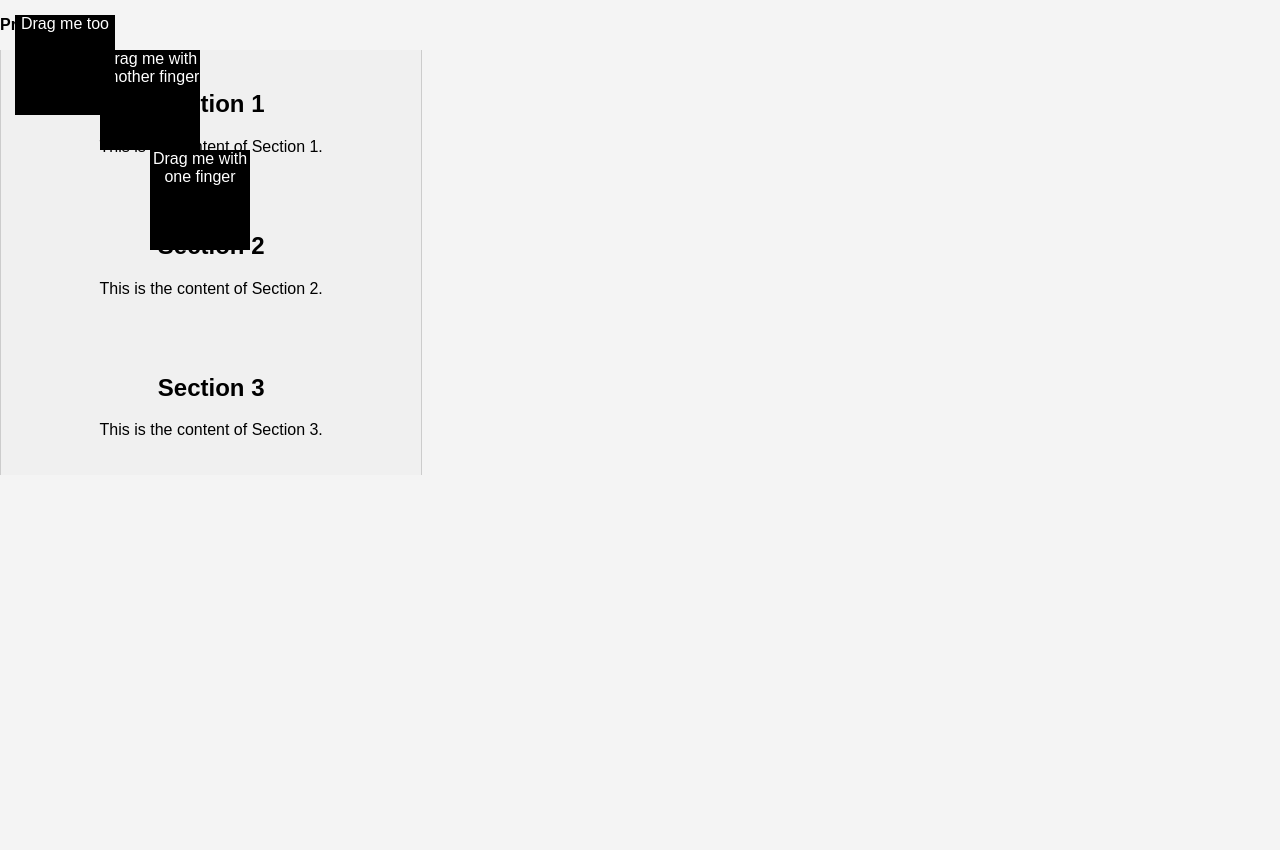
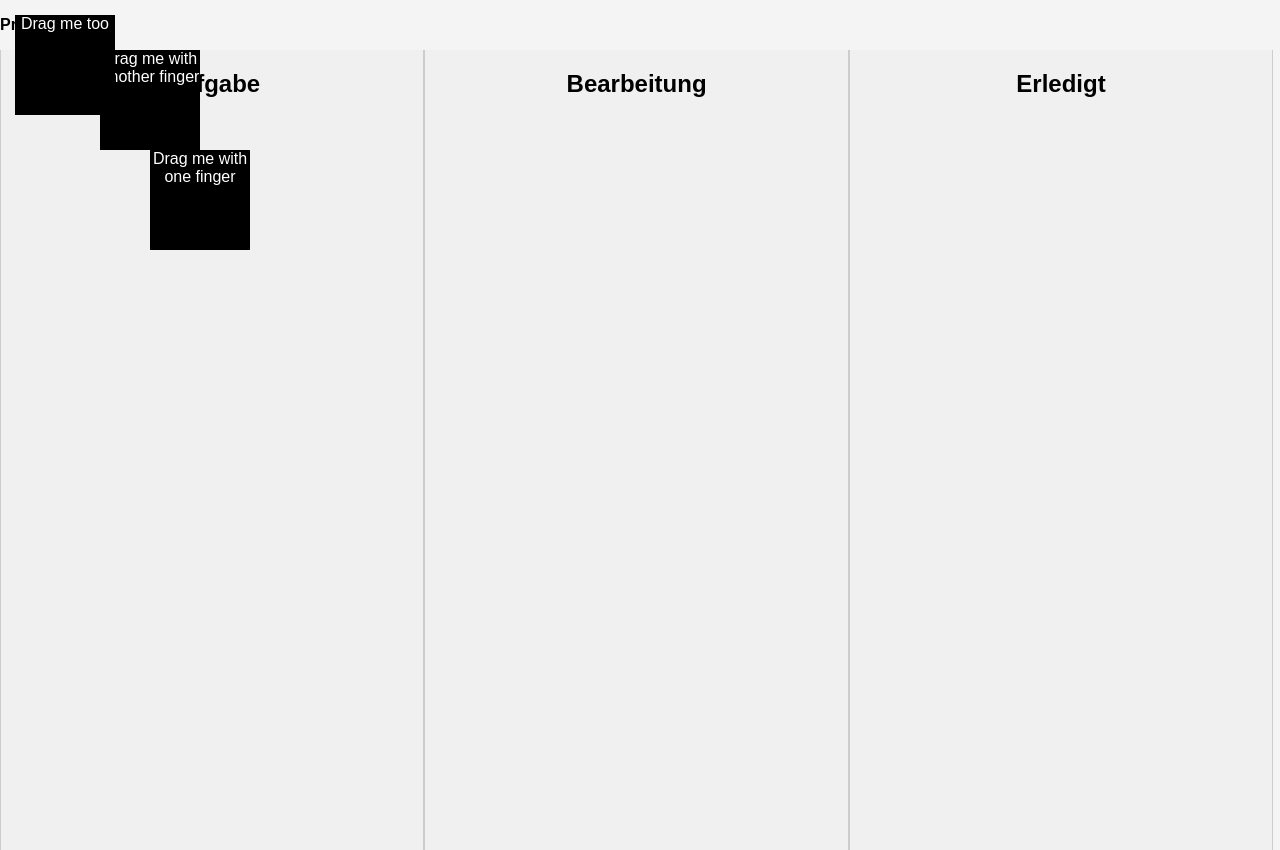
Before and after one commit to Jegahan/Jegahan.github.io, a plain HTML site: page index.html in a window 1280 px wide. Before the commit the page ends 800 px from the top, so only its background shows below. Drawn offline with Linux system fonts and the light colour scheme.

Commit message:
correction2

```diff
--- a/css/style.css
+++ b/css/style.css
@@ -39,11 +39,14 @@ body {
     left: 100px;
   }
 
+  .d-flex {
+    display: flex;
+  }
+
   .section {
     width: 33%;
+    height: 100vh;
     text-align: center;
-    padding: 20px;
-    box-sizing: border-box;
     background-color: #f0f0f0;
     border-right: 1px solid #ccc;
     border-left: 1px solid #ccc;
--- a/index.html
+++ b/index.html
@@ -20,19 +20,18 @@
     <div class="test-element">Drag me with another finger</div>
     <div class="test-element">Drag me too</div>
 
-    <div class="section">
-        <h2>Section 1</h2>
-        <p>This is the content of Section 1.</p>
-    </div>
+    <div class="d-flex">
+        <div class="section">
+            <h2>Aufgabe</h2>
+        </div>
 
-    <div class="section">
-        <h2>Section 2</h2>
-        <p>This is the content of Section 2.</p>
-    </div>
+        <div class="section">
+            <h2>Bearbeitung</h2>
+        </div>
 
-    <div class="section">
-        <h2>Section 3</h2>
-        <p>This is the content of Section 3.</p>
+        <div class="section">
+            <h2>Erledigt</h2>
+        </div>
     </div>
 
     <script>
```
